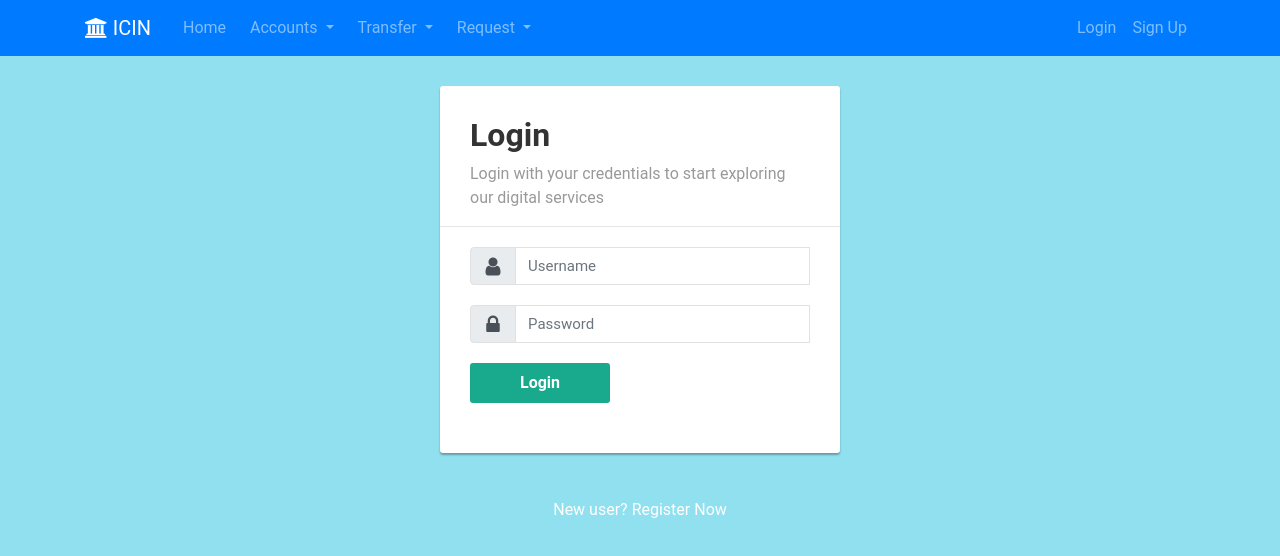
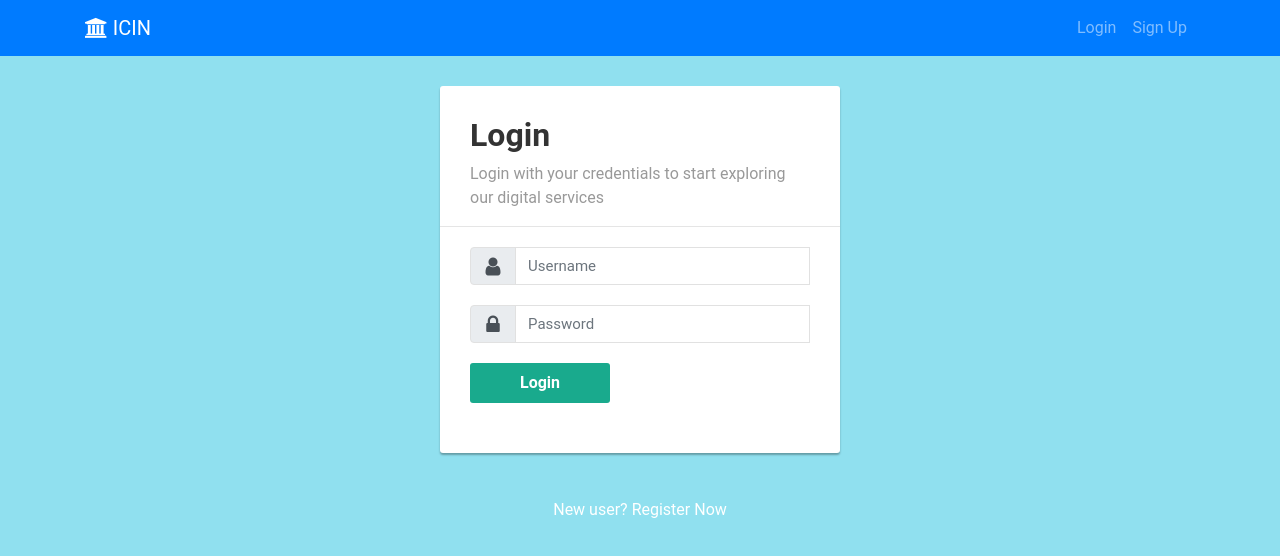
Before and after one commit to meetshah133/ICIN, an Angular app in the folder ICIN-frontend/: page / in a window 1280 px wide. Shown: the top 556 px of the page. Built offline with nearby package versions, Linux system fonts and the light colour scheme.

Commit message:
Updated navbar security

```diff
--- a/ICIN-frontend/src/app/login/login.component.ts
+++ b/ICIN-frontend/src/app/login/login.component.ts
@@ -24,7 +24,9 @@ export class LoginComponent implements OnInit {
     this.submitted = true;
    //  console.log(this.loginForm.get("username").value);
     if(!this.loginForm.invalid){
-      this.service.authenticateUser();
+      if(this.service.authenticateUser()){
+        sessionStorage.setItem("isAuthenticatedUser",this.loginForm.get("username").value);
+      }
       this.router.navigate(["user","home"]);
     }
 
--- a/ICIN-frontend/src/app/navbar/navbar.component.html
+++ b/ICIN-frontend/src/app/navbar/navbar.component.html
@@ -11,12 +11,12 @@
 
       <div class="collapse navbar-collapse" id="navbarResponsive">
         <ul class="navbar-nav mr-auto text-white">
-          <li class="nav-item  ml-2">
+          <li class="nav-item  ml-2" *ngIf="service.isUserLogin()">
             <a class="nav-link" routerLink="user/home">Home
               <span class="sr-only">(current)</span>
             </a>
           </li>
-        <li class="nav-item dropdown">
+        <li class="nav-item dropdown" *ngIf="service.isUserLogin()">
           <a class="nav-link dropdown-toggle ml-2" href="#" id="navbarDropdown" role="button" data-toggle="dropdown" aria-haspopup="true" aria-expanded="false">
             Accounts
           </a>
@@ -25,7 +25,7 @@
             <a class="dropdown-item" href="#">Saving</a>
           </div>
         </li>
-        <li class="nav-item dropdown">
+        <li class="nav-item dropdown" *ngIf="service.isUserLogin()">
           <a class="nav-link dropdown-toggle ml-2" href="#" id="navbarDropdown" role="button" data-toggle="dropdown" aria-haspopup="true" aria-expanded="false">
             Transfer
           </a>
@@ -34,7 +34,7 @@
             <a class="dropdown-item" (click)="handleTransferFundRequest('Saving Account')">From Saving Account</a>
           </div>
         </li>
-        <li class="nav-item dropdown">
+        <li class="nav-item dropdown" *ngIf="service.isUserLogin()">
           <a class="nav-link dropdown-toggle ml-2" href="#" id="navbarDropdown" role="button" data-toggle="dropdown" aria-haspopup="true" aria-expanded="false">
             Request
           </a>
@@ -45,11 +45,20 @@
         </li>
       </ul>
         <ul class="navbar-nav ml-auto">
-          <li class="nav-item">
+          <li class="nav-item" *ngIf="!service.isUserLogin()">
             <a class="nav-link" routerLink="/login" (click)="isView()">Login</a>
           </li>
-          <li class="nav-item">
+          <li class="nav-item" *ngIf="!service.isUserLogin()">
             <a class="nav-link" routerLink="/register" (click)="isView()">Sign Up</a>
+          </li>
+          <li class="nav-item dropdown" *ngIf="service.isUserLogin()">
+            <a class="nav-link dropdown-toggle ml-2" href="#" id="navbarDropdown" role="button" data-toggle="dropdown" aria-haspopup="true" aria-expanded="false">
+              {{service.getUserName()}}
+            </a>
+            <div class="dropdown-menu" aria-labelledby="navbarDropdown">
+              <a class="dropdown-item" >View Profile</a>
+              <a class="dropdown-item" (click)="handleLogout()">Logout</a>
+            </div>
           </li>
         </ul>
       </div>
--- a/ICIN-frontend/src/app/navbar/navbar.component.ts
+++ b/ICIN-frontend/src/app/navbar/navbar.component.ts
@@ -1,5 +1,6 @@
 import { Component, OnInit } from '@angular/core';
 import { Router } from '@angular/router';
+import {UserServicesService}  from '../service/user-services.service';
 
 @Component({
   selector: 'app-navbar',
@@ -9,7 +10,8 @@ import { Router } from '@angular/router';
 export class NavbarComponent implements OnInit {
 
   view:boolean=true;
-  constructor(private router:Router) { }
+  constructor(private router:Router,
+    public service: UserServicesService) { }
 
   ngOnInit(): void {
 
@@ -26,5 +28,9 @@ export class NavbarComponent implements OnInit {
   handleTransferFundRequest(account){
     this.router.navigate(["user","transferFundRequest"],{state:{data:account}});
   }
+  handleLogout(){
+    sessionStorage.removeItem("isAuthenticatedUser");
+    this.router.navigate(["login"]);
+  }
 
 }
--- a/ICIN-frontend/src/app/service/user-services.service.ts
+++ b/ICIN-frontend/src/app/service/user-services.service.ts
@@ -9,9 +9,19 @@ export class UserServicesService {
 
   addUSerToDb(){
     console.log("Calling backend end point");
+
   }
 
   authenticateUser(){
       console.log("Verifying user");
+      return true;
+  }
+  isUserLogin(){
+    let user = sessionStorage.getItem("isAuthenticatedUser");
+    return !(user===null);
+  }
+
+  getUserName(){
+    return (sessionStorage.getItem("isAuthenticatedUser"));
   }
 }
```
